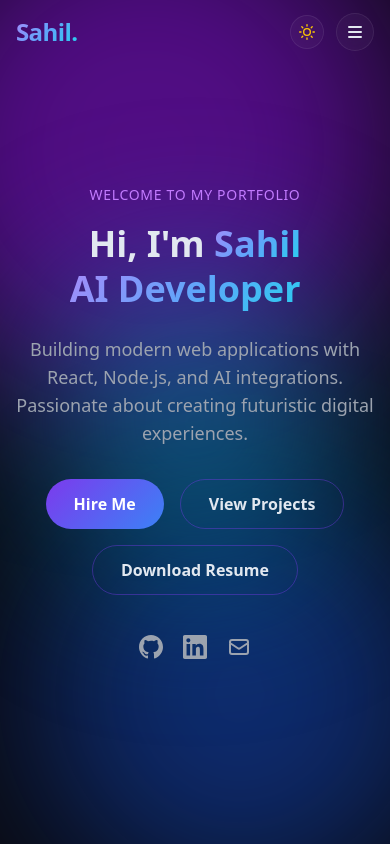
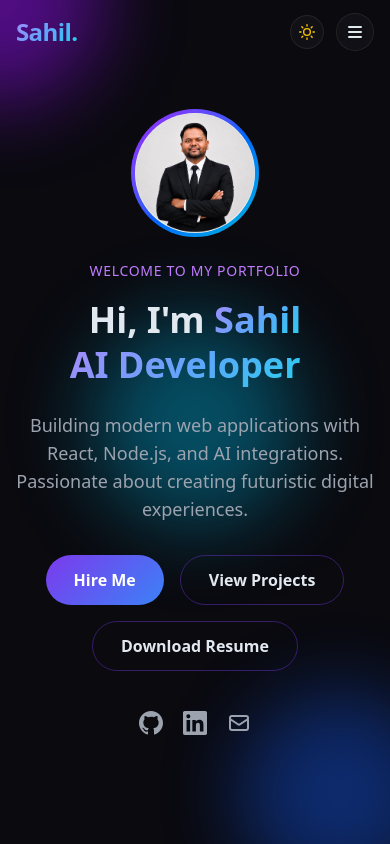
Before and after one commit to Sahil071803/Portfolio-Website, a Next.js app: page / in a window 390 px wide. Shown: the top 844 px of the page. Built offline with nearby package versions, Linux system fonts and the light colour scheme.

Commit message:
Make portfolio fully responsive - mobile profile image, glow rings, AI panel, buttons, padding

```diff
--- a/src/app/globals.css
+++ b/src/app/globals.css
@@ -105,6 +105,12 @@ body {
   padding: 6rem 1rem;
 }
 
+@media (max-width: 400px) {
+  .section-padding {
+    padding: 4rem 0.75rem;
+  }
+}
+
 @media (min-width: 768px) {
   .section-padding {
     padding: 8rem 2rem;
@@ -122,6 +128,15 @@ body {
   filter: blur(80px);
   opacity: 0.3;
   pointer-events: none;
+}
+
+@media (max-width: 640px) {
+  .glow-ring {
+    filter: blur(40px);
+    opacity: 0.15;
+    width: 200px !important;
+    height: 200px !important;
+  }
 }
 
 .btn-primary {
--- a/src/components/AIFeatures.tsx
+++ b/src/components/AIFeatures.tsx
@@ -119,10 +119,10 @@ export default function AIFeatures() {
       case 0:
         return (
           <>
-            <div className="w-20 h-20 rounded-2xl bg-gradient-to-br from-purple-500 to-pink-500 flex items-center justify-center text-white mb-6">
-              <FiMessageSquare size={32} />
+            <div className="w-16 h-16 md:w-20 md:h-20 rounded-2xl bg-gradient-to-br from-purple-500 to-pink-500 flex items-center justify-center text-white mb-4 md:mb-6">
+              <FiMessageSquare size={24} className="md:size-8" />
             </div>
-            <h3 className="text-2xl font-bold text-[var(--text-primary)] mb-3">AI Chatbot</h3>
+            <h3 className="text-xl md:text-2xl font-bold text-[var(--text-primary)] mb-3">AI Chatbot</h3>
             <p className="text-[var(--text-gray)] leading-relaxed max-w-md">
               Ask me anything about Sahil's skills, projects, or experience. Get instant AI-powered answers!
             </p>
@@ -134,8 +134,8 @@ export default function AIFeatures() {
       case 1:
         return (
           <>
-            <div className="w-20 h-20 rounded-2xl bg-gradient-to-br from-blue-500 to-cyan-500 flex items-center justify-center text-white mb-6">
-              <FiFileText size={32} />
+            <div className="w-16 h-16 md:w-20 md:h-20 rounded-2xl bg-gradient-to-br from-blue-500 to-cyan-500 flex items-center justify-center text-white mb-4 md:mb-6">
+              <FiFileText size={24} className="md:size-8" />
             </div>
             <h3 className="text-2xl font-bold text-[var(--text-primary)] mb-3">AI Resume Summary</h3>
             {summary ? (
@@ -153,8 +153,8 @@ export default function AIFeatures() {
       case 2:
         return (
           <>
-            <div className="w-20 h-20 rounded-2xl bg-gradient-to-br from-green-500 to-emerald-500 flex items-center justify-center text-white mb-6">
-              <FiCpu size={32} />
+            <div className="w-16 h-16 md:w-20 md:h-20 rounded-2xl bg-gradient-to-br from-green-500 to-emerald-500 flex items-center justify-center text-white mb-4 md:mb-6">
+              <FiCpu size={24} className="md:size-8" />
             </div>
             <h3 className="text-2xl font-bold text-[var(--text-primary)] mb-3">Project Recommender</h3>
             <p className="text-[var(--text-gray)] leading-relaxed max-w-md mb-4">
@@ -183,8 +183,8 @@ export default function AIFeatures() {
       case 3:
         return (
           <>
-            <div className="w-20 h-20 rounded-2xl bg-gradient-to-br from-orange-500 to-red-500 flex items-center justify-center text-white mb-6">
-              <FiVolume2 size={32} />
+            <div className="w-16 h-16 md:w-20 md:h-20 rounded-2xl bg-gradient-to-br from-orange-500 to-red-500 flex items-center justify-center text-white mb-4 md:mb-6">
+              <FiVolume2 size={24} className="md:size-8" />
             </div>
             <h3 className="text-2xl font-bold text-[var(--text-primary)] mb-3">Voice Intro</h3>
             <p className="text-[var(--text-gray)] leading-relaxed max-w-md">
@@ -195,8 +195,8 @@ export default function AIFeatures() {
       case 4:
         return (
           <>
-            <div className="w-20 h-20 rounded-2xl bg-gradient-to-br from-purple-500 to-blue-500 flex items-center justify-center text-white mb-6">
-              <FiSearch size={32} />
+            <div className="w-16 h-16 md:w-20 md:h-20 rounded-2xl bg-gradient-to-br from-purple-500 to-blue-500 flex items-center justify-center text-white mb-4 md:mb-6">
+              <FiSearch size={24} className="md:size-8" />
             </div>
             <h3 className="text-2xl font-bold text-[var(--text-primary)] mb-3">Smart Project Search</h3>
             <p className="text-[var(--text-gray)] leading-relaxed max-w-md mb-4">
@@ -266,7 +266,7 @@ export default function AIFeatures() {
             ))}
           </div>
 
-          <div className="glass-card rounded-2xl p-8 min-h-[350px] flex flex-col items-center justify-center text-center">
+          <div className="glass-card rounded-2xl p-6 md:p-8 min-h-[250px] md:min-h-[350px] flex flex-col items-center justify-center text-center">
             {renderPanel()}
           </div>
         </div>
--- a/src/components/Hero.tsx
+++ b/src/components/Hero.tsx
@@ -13,8 +13,23 @@ export default function Hero() {
       <div className="glow-ring w-[400px] h-[400px] bg-blue-600 bottom-[-50px] right-[-50px] glow-pulse" style={{ animationDelay: "2s" }} />
       <div className="glow-ring w-[300px] h-[300px] bg-cyan-600 top-1/2 left-1/2 -translate-x-1/2 -translate-y-1/2 glow-pulse" style={{ animationDelay: "4s" }} />
 
-      <div className="relative z-10 max-w-7xl mx-auto grid md:grid-cols-2 gap-12 items-center">
-        <div className="text-center md:text-left">
+      <div className="relative z-10 max-w-7xl mx-auto grid md:grid-cols-2 gap-8 md:gap-12 items-center">
+        <div className="flex flex-col items-center md:items-start">
+          <div className="md:hidden mb-6">
+            <div className="w-32 h-32 rounded-full bg-gradient-to-br from-purple-600 via-blue-600 to-cyan-500 p-1">
+              <div className="w-full h-full rounded-full overflow-hidden">
+                <Image
+                  src="/hero-profile.jpg"
+                  alt="Sahil"
+                  width={150}
+                  height={150}
+                  className="w-full h-full object-cover"
+                  priority
+                />
+              </div>
+            </div>
+          </div>
+          <div className="text-center md:text-left">
           <p className="text-purple-400 font-medium mb-4 tracking-wider uppercase text-sm">
             Welcome to my portfolio
           </p>
@@ -77,6 +92,7 @@ export default function Hero() {
               <svg className="w-6 h-6" fill="none" stroke="currentColor" viewBox="0 0 24 24"><path strokeLinecap="round" strokeLinejoin="round" strokeWidth={2} d="M3 8l7.89 5.26a2 2 0 002.22 0L21 8M5 19h14a2 2 0 002-2V7a2 2 0 00-2-2H5a2 2 0 00-2 2v10a2 2 0 002 2z"/></svg>
             </a>
           </div>
+          </div>
         </div>
 
         <div className="hidden md:flex items-center justify-center">
--- a/src/components/Projects.tsx
+++ b/src/components/Projects.tsx
@@ -122,7 +122,7 @@ export default function Projects() {
                     </span>
                   ))}
                 </div>
-                <div className="flex gap-3">
+                <div className="flex flex-wrap gap-3">
                   <a
                     href={project.live}
                     target="_blank"
--- a/src/components/Skills.tsx
+++ b/src/components/Skills.tsx
@@ -108,7 +108,7 @@ export default function Skills() {
           ))}
         </div>
 
-        <div className="grid grid-cols-2 sm:grid-cols-3 lg:grid-cols-4 gap-4 max-w-4xl mx-auto">
+        <div className="grid grid-cols-2 sm:grid-cols-3 lg:grid-cols-4 gap-3 md:gap-4 max-w-4xl mx-auto">
           {skillCategories[activeCategory].skills.map((skill, idx) => (
             <div
               key={skill}
```
